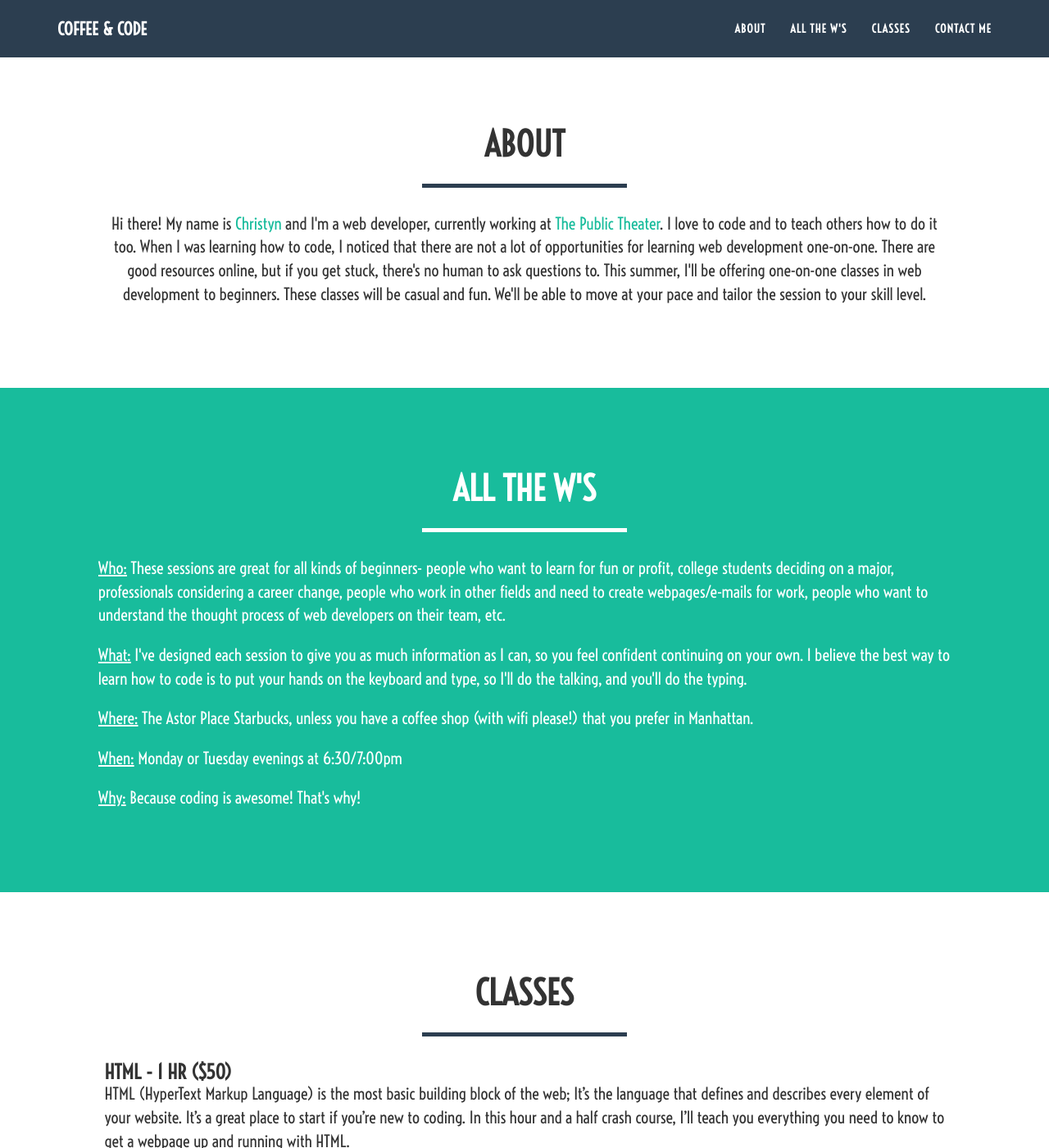
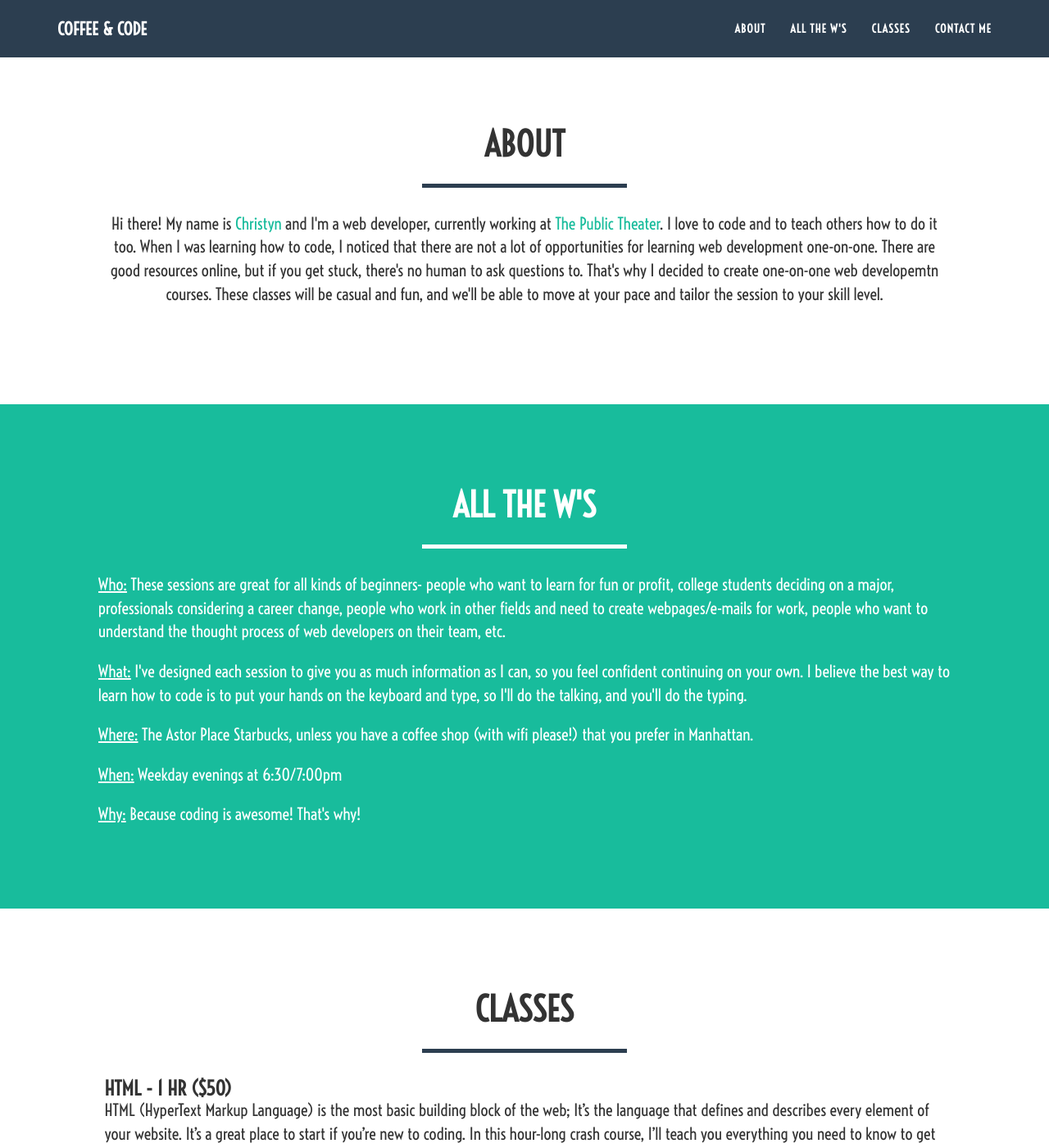
Before and after one commit to ChristynBudzyna/ChristynBudzyna.github.io, a Jekyll site: the page learn/index.html, which Jekyll copies as it is, in a window 1280 px wide and 1400 px high, scrolled down 739 px. Shown: the whole window at 82% size. Built offline with Jekyll 4.4.1, drawn with Linux system fonts in a browser that asks for light colours; nearby versions of some CDN libraries; some of the changed text lies outside the part shown.

Commit message:
Update index.html

```diff
--- a/learn/index.html
+++ b/learn/index.html
@@ -99,8 +99,8 @@
                 <div class="col-lg-12 text-center">
                     <h2>About</h2>
                     <hr class="star-primary">
-                    <p>Hi there! My name is <a href="http://www.christyncodes.com">Christyn</a> and I'm a web developer, currently working at <a href="https://www.publictheater.org/">The Public Theater</a>. I love to code and to teach others how to do it too. When I was learning how to code, I noticed that there are not a lot of opportunities for learning web development one-on-one. There are good resources online, but if you get stuck, there's no human to ask questions to. This summer, I'll be offering one-on-one classes in web development to beginners. These classes will be casual and fun. We'll be able to move at your pace and tailor the session to your skill level.
-
+                     <p>Hi there! My name is <a href="http://www.christyncodes.com">Christyn</a> and I'm a web developer, currently working at <a href="https://www.publictheater.org/">The Public Theater</a>. I love to code and to teach others how to do it too. When I was learning how to code, I noticed that there are not a lot of opportunities for learning web development one-on-one. There are good resources online, but if you get stuck, there's no human to ask questions to. That's why I decided to create one-on-one web developemtn courses. These classes will be casual and fun, and we'll be able to move at your pace and tailor the session to your skill level.
+                    </p>
                     <br/>
                 </div>
         </div>
@@ -117,7 +117,7 @@
                     <p><span class="w">Who:</span> These sessions are great for all kinds of beginners- people who want to learn for fun or profit, college students deciding on a major, professionals considering a career change, people who work in other fields and need to create webpages/e-mails for work, people who want to understand the thought process of web developers on their team, etc.</p><br>
                     <p><span class="w">What:</span> I've designed each session to give you as much information as I can, so you feel confident continuing on your own. I believe the best way to learn how to code is to put your hands on the keyboard and type, so I'll do the talking, and you'll do the typing.</p><br>
                    <p><span class="w">Where:</span> The Astor Place Starbucks, unless you have a coffee shop (with wifi please!) that you prefer in Manhattan.</p><br>
-                    <p><span class="w">When:</span> Monday or Tuesday evenings at 6:30/7:00pm</p><br>
+                    <p><span class="w">When:</span> Weekday evenings at 6:30/7:00pm</p><br>
                     <p><span class="w">Why:</span> Because coding is awesome! That's why!</p>                </div>
             </div>
            <div class="row">
@@ -140,7 +140,7 @@
         <div class="classOption">
 
                     <h3>HTML - 1 hr ($50)</h3>
-                    <p>HTML (HyperText Markup Language) is the most basic building block of the web; It’s the language that defines and describes every element of your website.  It’s a great place to start if you’re new to coding. In this hour and a half crash course, I’ll teach you everything you need to know to get a webpage up and running with HTML.</p>
+                    <p>HTML (HyperText Markup Language) is the most basic building block of the web; It’s the language that defines and describes every element of your website.  It’s a great place to start if you’re new to coding. In this hour-long crash course, I’ll teach you everything you need to know to get a webpage up and running with HTML.</p>
                     <br>
                 <p>Topics include</p>
                     <ul>
@@ -250,7 +250,7 @@
                   <input type="name" name="name" placeholder="Your name">
                     <input type="email" name="email" placeholder="Your e-mail">
                    <input type="class" name="class" placeholder="Which class are you interested in?">
-                  <textarea type="dates" name="dates" placeholder="List 2-3 Mondays or Tuesdays you're available (May-August)"></textarea>
+                  <textarea type="dates" name="dates" placeholder="List 2-3 Mondays or Tuesdays you're available"></textarea>
                   <button type="submit" class="btn" style="background-color:#18BC9C">Send</button>
                 </form>
                 </div>
```
